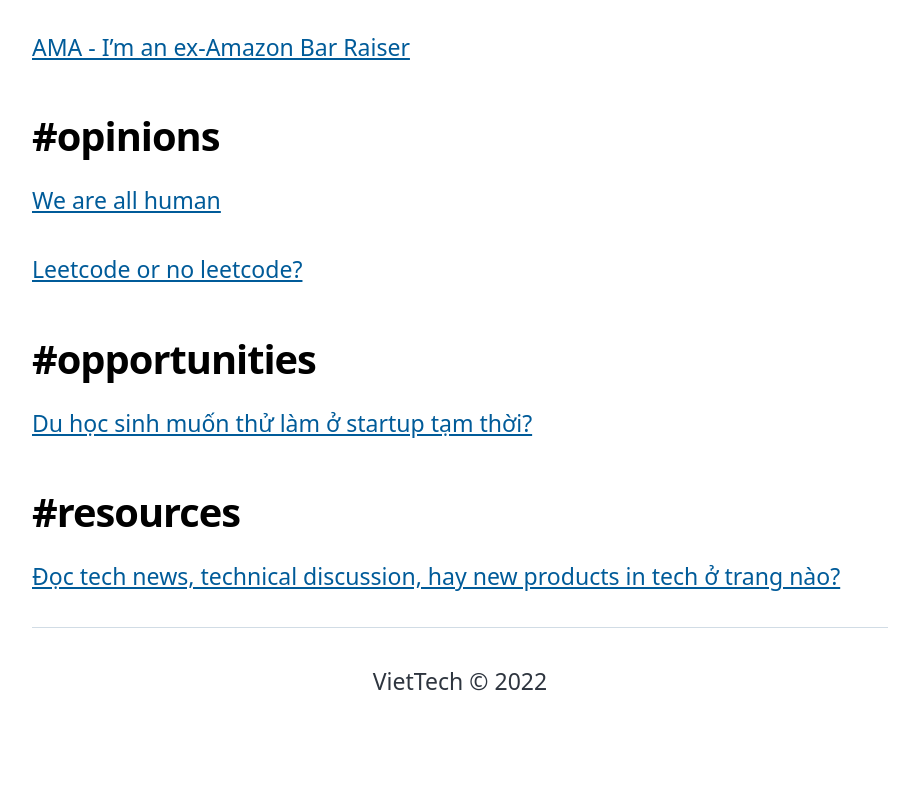
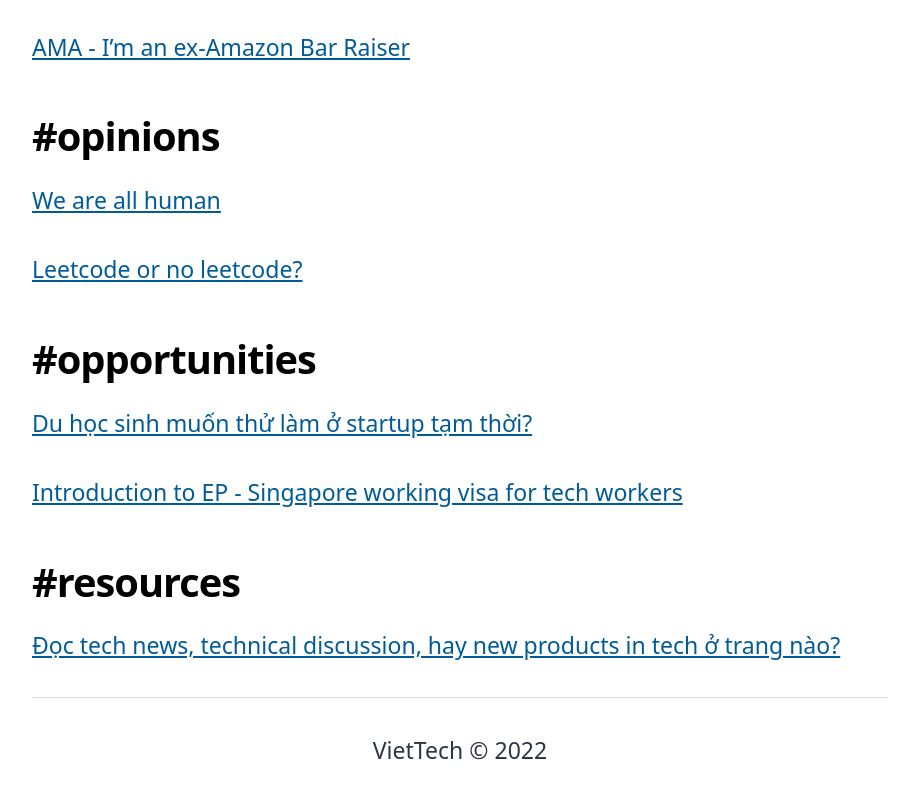
Before and after one commit to viettech0/viettech, a Gatsby site: page / in a window 1280 px wide. Shown: the part 2723-3521 px from the top of the page, without its empty margins (180-1099 px from the left). Before the commit the page ends 3485 px from the top, so only its background shows below. Built offline with nearby package versions, Linux system fonts and the light colour scheme; Gatsby itself is replaced by a stand-in of ours.

Commit message:
Update index.md

```diff
--- a/content/blog/index.md
+++ b/content/blog/index.md
@@ -79,6 +79,8 @@ title: Links
 
 [Du học sinh muốn thử làm ở startup tạm thời?](https://www.facebook.com/groups/1177470863076165/posts/1179907499499168/)
 
+[Introduction to EP - Singapore working visa for tech workers](https://www.facebook.com/columns/3267379490187455/)
+
 # #resources
 
 [Đọc tech news, technical discussion, hay new products in tech ở trang nào?](https://www.facebook.com/groups/1177470863076165/posts/1225327438290507/)
```
